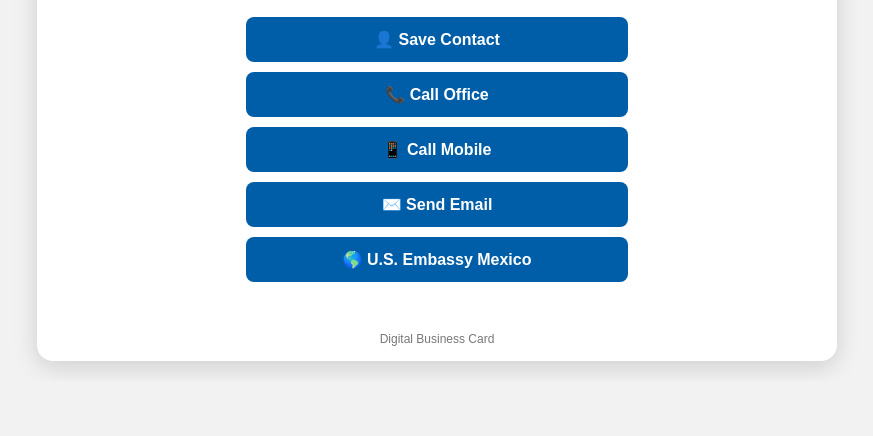
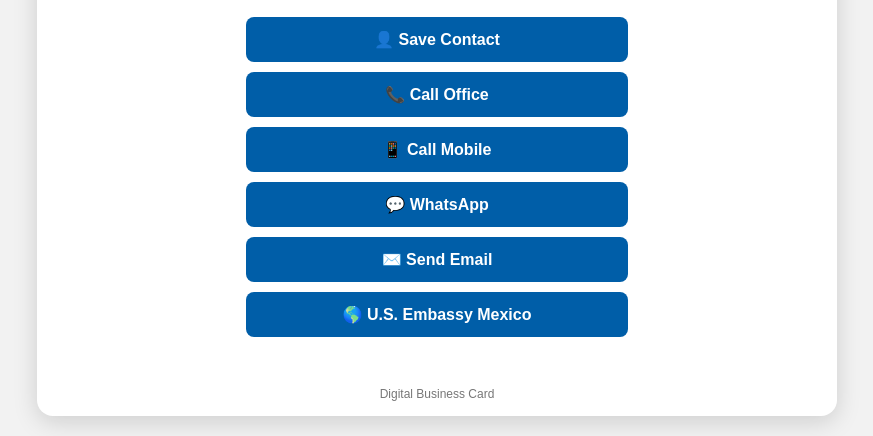
Before and after one commit to FernandoSdelaCruz/FernandoSdelaCruz.github.io, a plain HTML site: page index.html in a window 1280 px wide. Shown: the part 584-1020 px from the top of the page, without its empty margins (203-1076 px from the left). Before the commit the page ends 965 px from the top, so only its background shows below. Drawn offline with Linux system fonts and the light colour scheme.

Commit message:
Add WhatsApp button to contact options

```diff
--- a/index.html
+++ b/index.html
@@ -113,6 +113,10 @@
                 📱 Call Mobile
             </a>
 
+            <a class="button" href="https://wa.me/525544663626" target="_blank">
+                    💬 WhatsApp
+            </a>
+
             <a class="button" href="mailto:delacruzfs@state.gov">
                 ✉️ Send Email
             </a>
```
